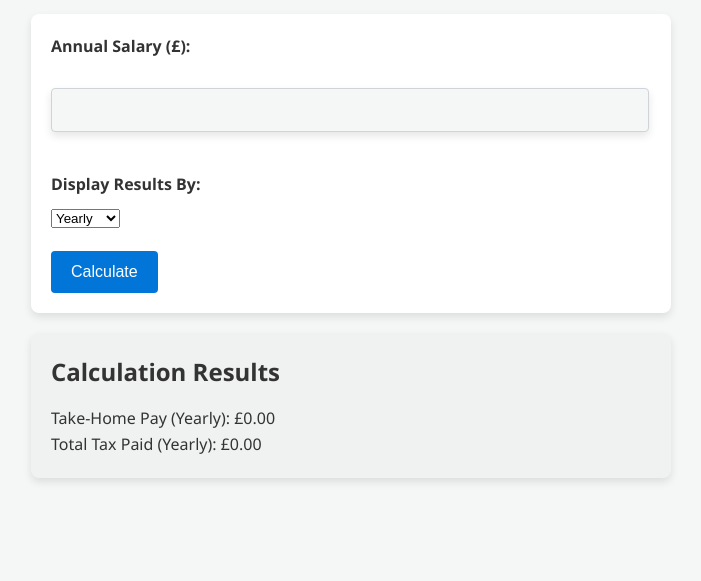
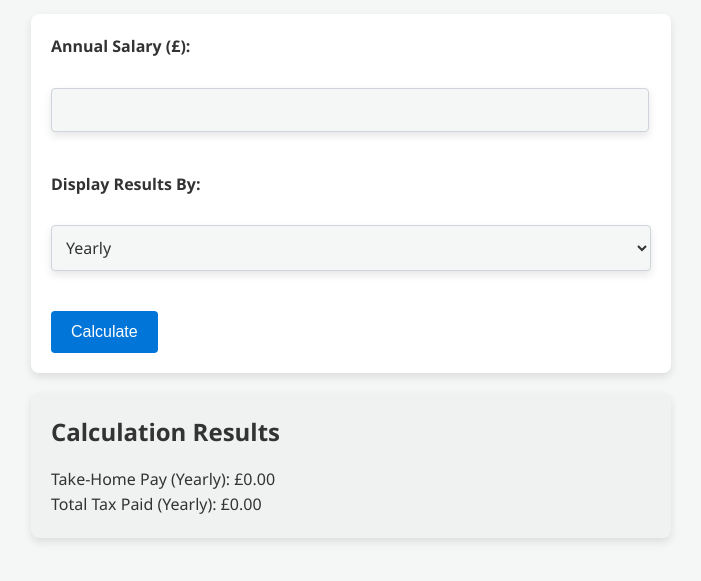
Before and after one commit to SandorGyorfi/taxcalc, a plain HTML site: page index.html in a window 1280 px wide. Shown: the part 89-670 px from the top of the page, without its empty margins (289-990 px from the left). Drawn offline with Linux system fonts and the light colour scheme.

Commit message:
Style select dropdown for result period display

```diff
--- a/assets/css/style.css
+++ b/assets/css/style.css
@@ -59,6 +59,26 @@ h1 {
     padding: 10px;
 }
 
+.form-group select {
+    width: 100%;
+    border: 1px solid #ced4da;
+    border-radius: 4px;
+    outline: none;
+    font-size: 16px;
+    font-family: 'Segoe UI', Arial, sans-serif;
+    color: #333;
+    background-color: #f4f7f6;
+    box-shadow: 0 4px 8px rgba(0, 0, 0, 0.1);
+    margin-bottom: 20px;
+    margin-top: 20px;
+    padding: 10px;
+}
+
+.form-group select:focus {
+    outline: none;
+}
+
+
 button, input[type="submit"] {
     background-color: #0275d8;
     color: white;
```
